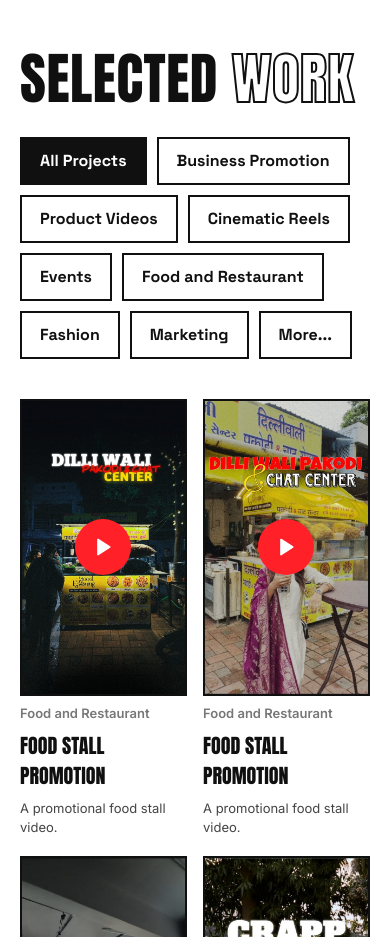
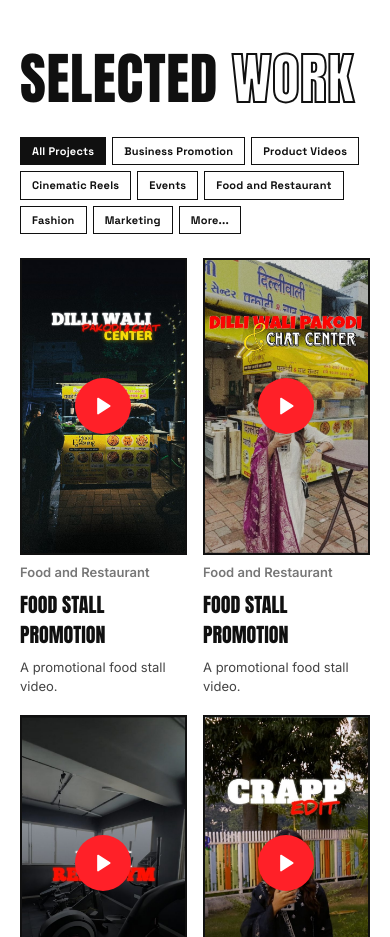
Before and after one commit to rohanjadav240/Crapp-Edits-Portfolio, a React (Vite) app: page / in a window 390 px wide. Shown: the part 1420-2357 px from the top of the page. Built offline with nearby package versions, Linux system fonts and the light colour scheme.

Commit message:
All button layout is set

```diff
--- a/src/styles.css
+++ b/src/styles.css
@@ -445,24 +445,26 @@
   height: 56px
 }
 
-/* portfolio */
 .filters {
   display: flex;
   flex-wrap: wrap;
-  gap: 10px;
-  margin-bottom: 40px
+  gap: 8px;
+  margin-bottom: 32px
 }
 
 .chip {
-  padding: 10px 18px;
-  border: 2px solid var(--k);
+  padding: 6px 14px;
+  font-size: 12px;
+  letter-spacing: .02em;
+  border: 1.5px solid var(--k);
   font-family: 'Space Grotesk';
   font-weight: 700;
-  transition: background .2s, color .2s
+  transition: background .2s, color .2s, border-color .2s
 }
 
 .chip:hover {
-  border-color: var(--r);
+  background-color: var(--k);
+  color: var(--w)
 }
 
 .chip.on {
@@ -891,6 +893,16 @@
     grid-template-columns: 1fr
   }
 
+  .filters {
+    gap: 6px;
+    margin-bottom: 24px;
+  }
+
+  .chip {
+    padding: 5px 11px;
+    font-size: 11px;
+  }
+
   .grid {
     grid-template-columns: repeat(auto-fill, minmax(min(100%, 160px), 1fr));
     gap: 20px 16px
```
